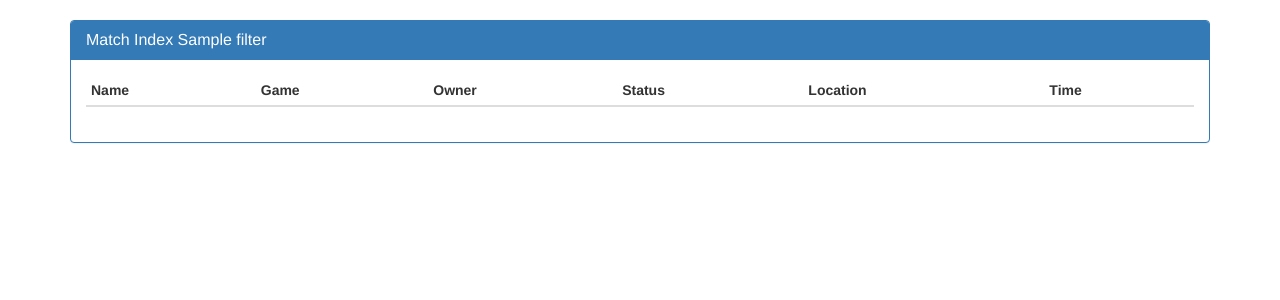
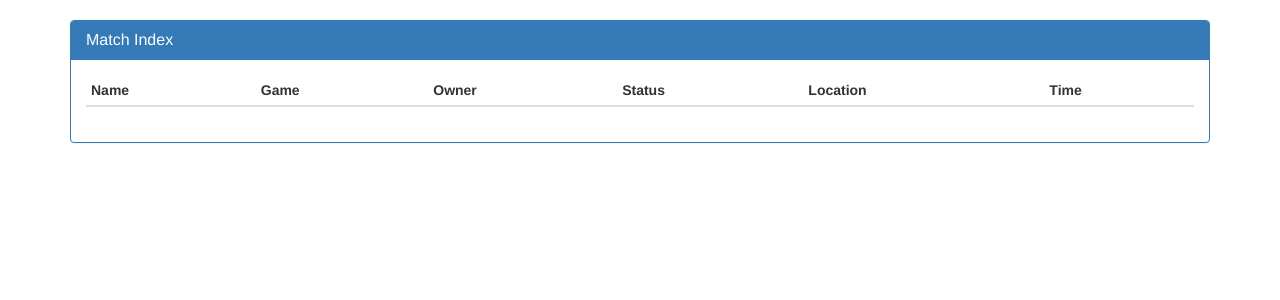
Before and after one commit to Lhwhatever/cep15sem2finalproj, a Django app: template onevone/templates/match_list.html in a window 1280 px wide. Shown: the part 102-402 px from the top of the page. Run offline with Django 3.2, Linux system fonts and the light colour scheme; the template is opened without the code that fills it: most values are stand-ins (such as "Sample title", 1, 10 or a date in 2020); lists and menus that the app fills with data are empty; parts of the project's set-up code (start-up, migrations or seed data) failed here and were passed over; some libraries are stand-ins or nearby versions.

Commit message:
Improved filtering functionality

```diff
--- a/onevone/templates/match_list.html
+++ b/onevone/templates/match_list.html
@@ -4,7 +4,7 @@
 {% block content %}
 <div class="panel panel-primary">
     <div class="panel-heading">
-        <h1 class="panel-title">Match Index {{ filter }}</h1>
+        <h1 class="panel-title">Match Index</h1>
     </div>
     <div class="panel-body">
 
--- a/onevone/urls.py
+++ b/onevone/urls.py
@@ -6,6 +6,7 @@ urlpatterns = patterns(
 
     url(r'^match/l*$', views.MatchListView.as_view(), name='match.index'),
     #url(r'^match/d/(?P<hashcode>[a-zA-Z0-9+/])$', views.MatchDetailView.as_view()),
+    url(r'^match/l/(?P<filter>\w+)', views.MatchListView.as_view(), name='match.filtered'),
     url(r'^match/d/(?P<pk>\d+)', views.MatchDetailView.as_view(), name='match.detail'),
 
     url(r'^event/$', views.EventView.as_view()),
```
